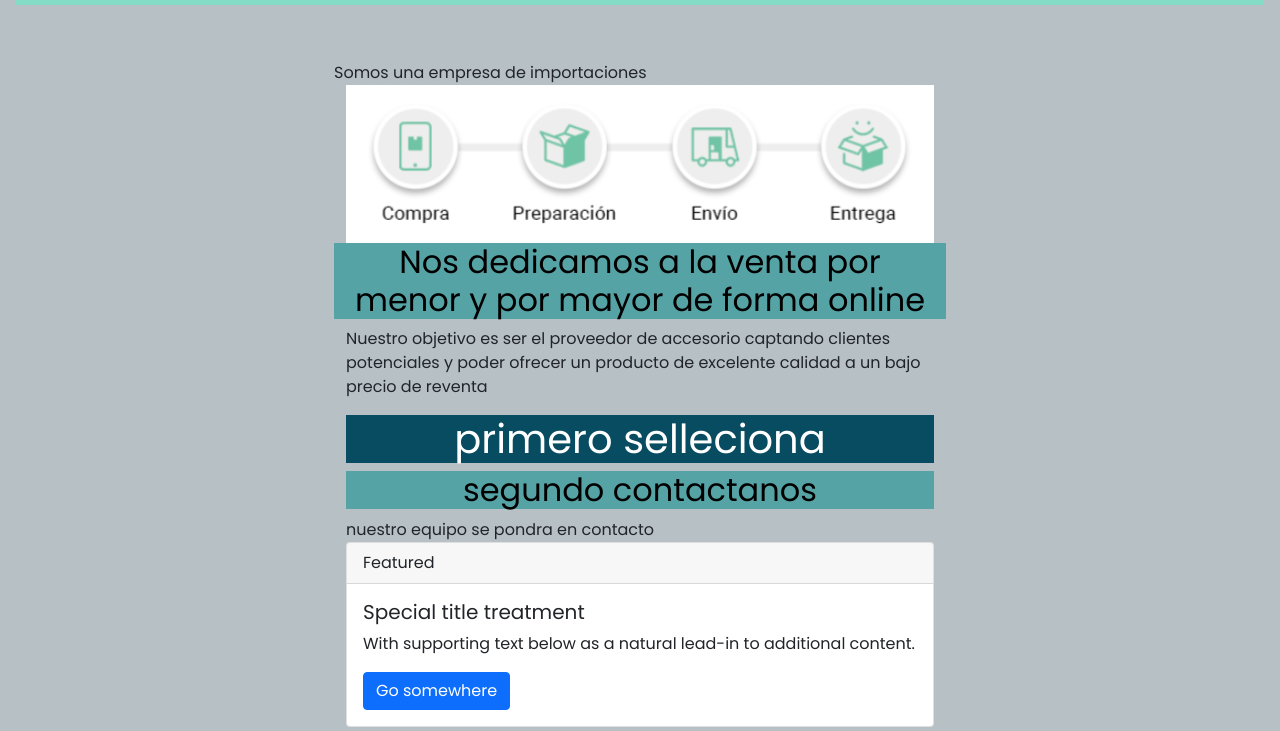
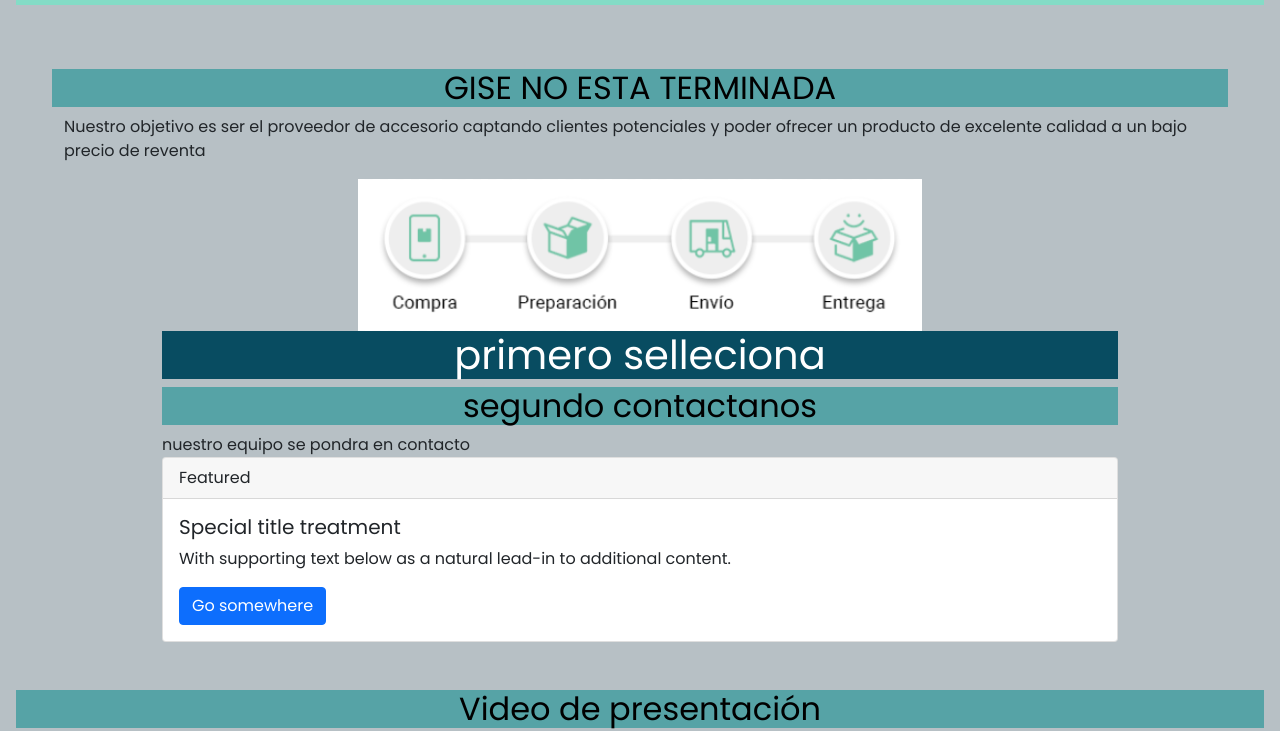
Before and after one commit to SebaYaneselli/Dulio-Yaneselli-Comision469, a website: page pages/quienes somos.html in a window 1280 px wide. Shown: the part 70-801 px from the top of the page. Drawn offline with nearby package versions, Linux system fonts and the light colour scheme.

Commit message:
para mostrar a la profe

```diff
--- a/pages/quienes somos.html
+++ b/pages/quienes somos.html
@@ -52,14 +52,17 @@
     </header>
 
     <main class="mt-2">
-        <section class="mainSection d-flex justify-content-center align-items-center container-fluid">
-            <div class=" my-5 row col-sm-6 "
-                <h1 class="text-center mb-3">Somos una empresa de importaciones</h1>
-                <img class="mx-auto d-block" src="../assets/img/Proceso_envío_.png" alt="envio de mercaderia">
-                <h2>Nos dedicamos a la venta por menor y por mayor de forma online</h2>
+        <div class="d-flex flex-wrap justify-content-center row container-fluid mx-auto">
+            <div class=" my-5 row">
+                <h1> </h1>
+
+                <h2>GISE NO ESTA TERMINADA </h2>
                 <p>Nuestro objetivo es ser el proveedor de accesorio captando clientes potenciales y poder ofrecer un
                     producto de excelente calidad a un bajo precio de reventa </p>
-                <div data-aos="flip-up">
+                    <img class="mx-auto container-fluid col-xl-6 col-lg-8 col-lg-8 " src="../assets/img/Proceso_envío_.png"
+                    alt="envio de mercaderia">
+                <div class="col-sm-12 col-lg-12 col-xl-10 col-xxl-8 justify-content-center container-fluid">
+                    <div data-aos="flip-up" class="">
                         <h1> primero selleciona</h1>
                     </div>
                     <div data-aos="flip-up">
@@ -75,7 +78,9 @@
                             </div>
                             <div class="card-body">
                                 <h5 class="card-title">Special title treatment</h5>
-                        <p class="card-text">With supporting text below as a natural lead-in to additional content.</p>
+                                <p class="card-text">With supporting text below as a natural lead-in to additional
+                                    content.
+                                </p>
                                 <a href="#" class="btn btn-primary">Go somewhere</a>
                             </div>
                         </div>
@@ -84,9 +89,17 @@
                     </div>
                     <div data-aos="flip-up"></div>
                     <div data-aos="flip-up"></div>
+                </div>
 
             </div>
-        </section>
+        </div>
+
+
+
+
+
+        </div>
+
         <section class="mainSection">
             <h2>Video de presentación</h2>
             <h3>Entra a nuestro instagram para enterarte de todas las promociones</h3>
```
Also changed, not shown: pages/ventas por mayor.html (+3 -2 lines). Lines whose indentation alone changed are shown as unchanged.
